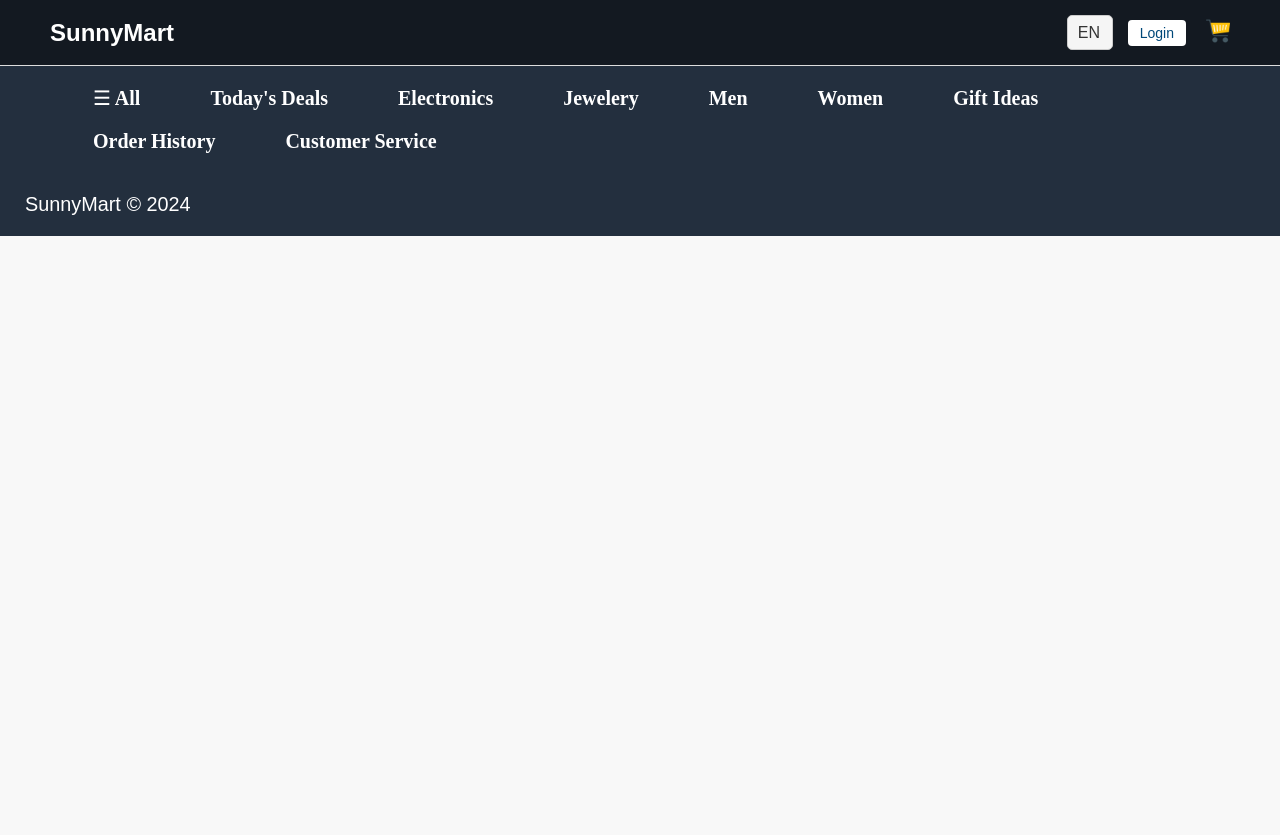
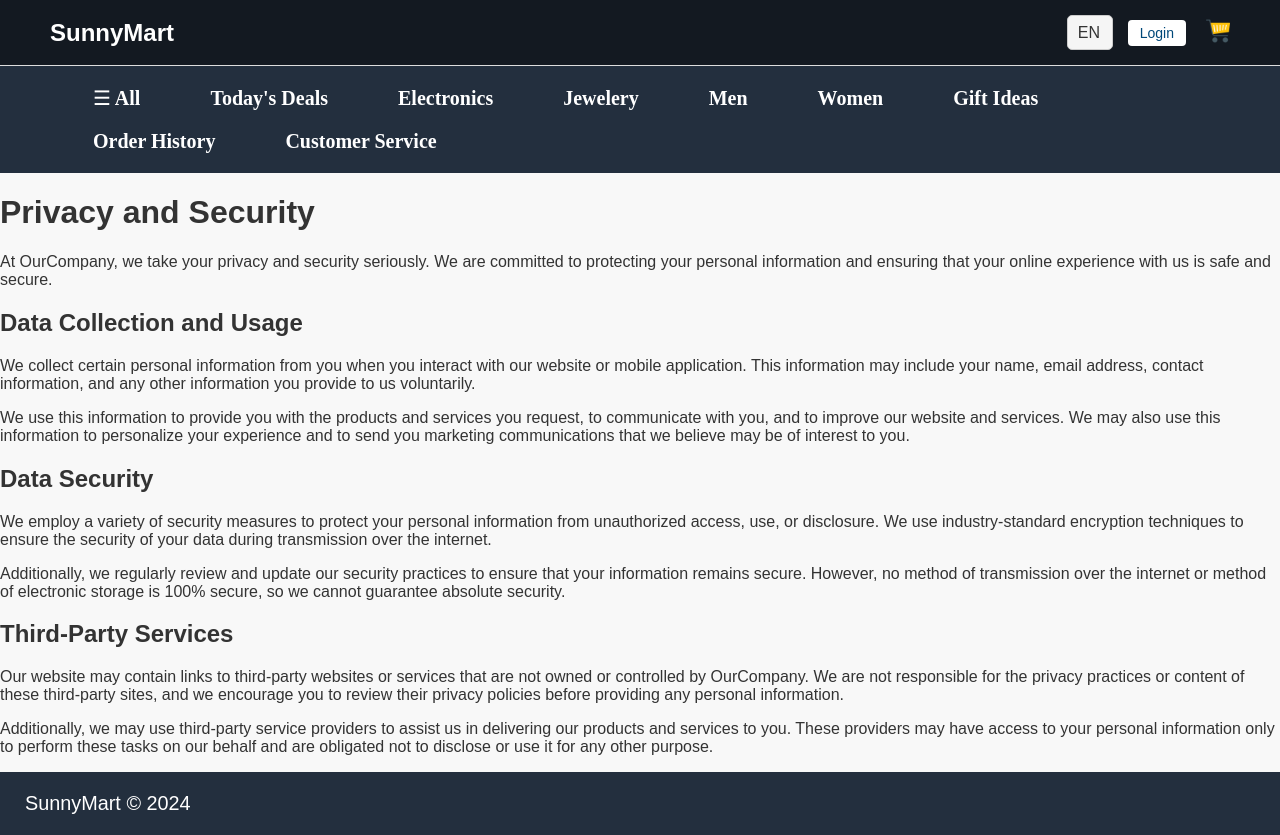
Before and after one commit to sridurgeshv/Ecommerce-site, a React (Create React App) app: page /privacy in a window 1280 px wide. Before the commit the page ends 800 px from the top, so only its background shows below. Built offline with nearby package versions, Linux system fonts and the light colour scheme; what amazon-cognito-identity-js would draw is missing.

Commit message:
changes done

```diff
--- a/src/App.js
+++ b/src/App.js
@@ -18,6 +18,7 @@ import Women from './components/products/Women';
 import GiftIdeas from "./components/products/GiftIdeas";
 import OrderHistory from './components/views/OrderHistory';
 import ContactPage from "./components/views/ContactPage";// Import OrderHistory component
+import Privacy from "./components/views/privacy";
 import Register from './components/auth/Register'; // Import the Register component
 import Login from './components/auth/login'; // Import the Register component
 import Ls from './components/auth/ls'; // Import the ls component with correct casing
@@ -85,6 +86,7 @@ function App() {
           <Route path="/order-history" element={<OrderHistory />} /> {/* Removed unnecessary prop */}
           <Route path="/contact" element={<ContactPage />} />
           <Route path="/address" element={<Address />} />
+          <Route path="/privacy" element={<Privacy />} />
           <Route path="/ls" element={<Ls />} /> {/* Use uppercase Ls instead of l&s */}
         </Routes>
         <Footer />
--- a/src/components/views/accountpage.js
+++ b/src/components/views/accountpage.js
@@ -40,7 +40,7 @@ export default function AccountPage() {
     </div>
     <div class="item">
       <PrivacyIcon class="icon" />
-      <Link to="/data" class="link">
+      <Link to="/privacy" class="link">
         <h2 class="subtitle">{t('common.Data and Privacy')}</h2>
       </Link>
       <p class="description">Request Your Information</p>
--- a/src/components/views/privacy.css
+++ b/src/components/views/privacy.css
@@ -0,0 +1,34 @@
+/* privacy.css */
+
+.privacy-page {
+    max-width: 800px;
+    margin: 0 auto;
+    padding: 20px;
+  }
+
+  .privacy-page h1 {
+    font-size: 2em;
+    margin-bottom: 20px;
+  }
+
+  .privacy-page h2 {
+    font-size: 1.5em;
+    margin-top: 30px;
+    margin-bottom: 15px;
+  }
+
+  .privacy-page p {
+    font-size: 1em;
+    line-height: 1.5;
+    margin-bottom: 20px;
+  }
+
+  /* Style links */
+  .privacy-page a {
+    color: #007bff;
+    text-decoration: none;
+  }
+
+  .privacy-page a:hover {
+    text-decoration: underline;
+  }
--- a/src/components/views/privacy.js
+++ b/src/components/views/privacy.js
@@ -0,0 +1,52 @@
+import React from 'react';
+import './privacy.css'
+
+const PrivacyPage = () => {
+  return (
+    <div>
+      <h1>Privacy and Security</h1>
+      <p>
+        At OurCompany, we take your privacy and security seriously. We are committed to protecting
+        your personal information and ensuring that your online experience with us is safe and secure.
+      </p>
+      <h2>Data Collection and Usage</h2>
+      <p>
+        We collect certain personal information from you when you interact with our website or
+        mobile application. This information may include your name, email address, contact
+        information, and any other information you provide to us voluntarily.
+      </p>
+      <p>
+        We use this information to provide you with the products and services you request, to
+        communicate with you, and to improve our website and services. We may also use this
+        information to personalize your experience and to send you marketing communications that we
+        believe may be of interest to you.
+      </p>
+      <h2>Data Security</h2>
+      <p>
+        We employ a variety of security measures to protect your personal information from
+        unauthorized access, use, or disclosure. We use industry-standard encryption techniques to
+        ensure the security of your data during transmission over the internet.
+      </p>
+      <p>
+        Additionally, we regularly review and update our security practices to ensure that your
+        information remains secure. However, no method of transmission over the internet or method
+        of electronic storage is 100% secure, so we cannot guarantee absolute security.
+      </p>
+      <h2>Third-Party Services</h2>
+      <p>
+        Our website may contain links to third-party websites or services that are not owned or
+        controlled by OurCompany. We are not responsible for the privacy practices or content of
+        these third-party sites, and we encourage you to review their privacy policies before
+        providing any personal information.
+      </p>
+      <p>
+        Additionally, we may use third-party service providers to assist us in delivering our
+        products and services to you. These providers may have access to your personal information
+        only to perform these tasks on our behalf and are obligated not to disclose or use it for
+        any other purpose.
+      </p>
+    </div>
+  );
+};
+
+export default PrivacyPage;
```
